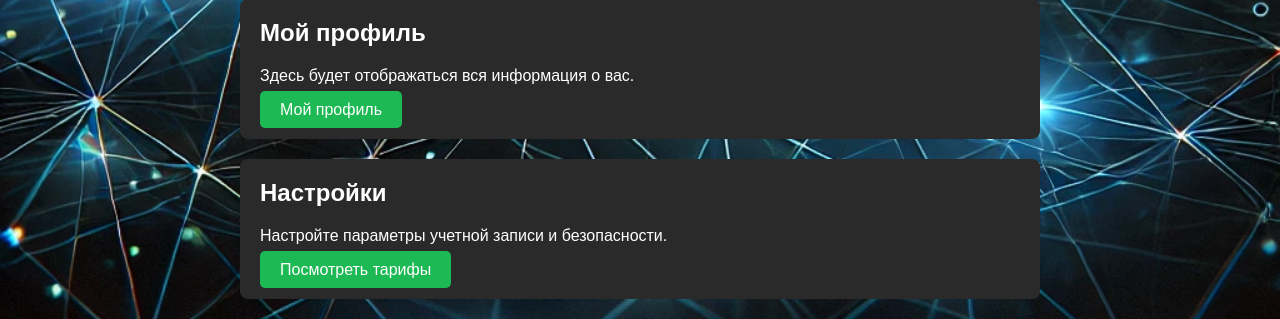
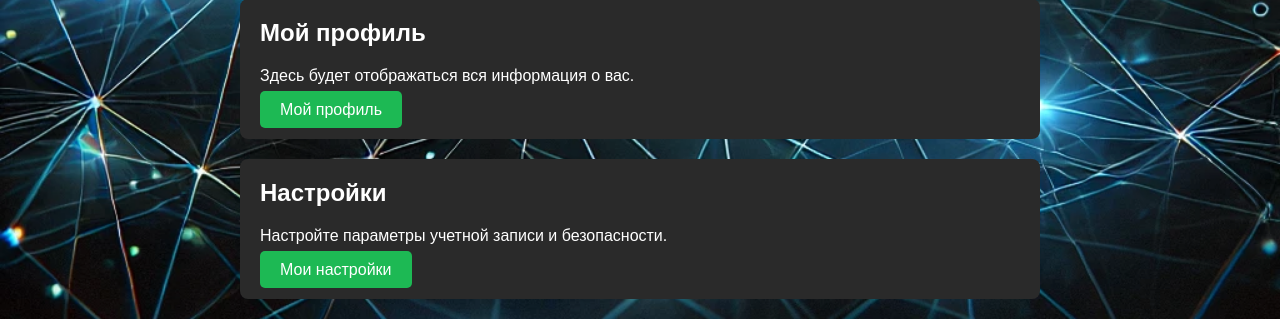
Before and after one commit to Pro100kir2/ghost-vpn, a Flask app: page /profile in a window 1280 px wide. Shown: the part 481-800 px from the top of the page. Run offline with Flask 3, Linux system fonts and the light colour scheme; the visitor is signed in with stand-in values (Sample User, id 1); some libraries are stand-ins or nearby versions.

Commit message:
new profile

```diff
--- a/templates/profile.html
+++ b/templates/profile.html
@@ -121,19 +121,19 @@
       <div class="profile-section">
         <h2>Текущий тариф</h2>
         <p>Ваш тариф: <strong>Тариф «На разок»</strong></p>
-        <a href="tariff.html" class="cta-button">Посмотреть тарифы</a>
+        <a href="./tariff" class="cta-button">Посмотреть тарифы</a>
       </div>
 
       <div class="profile-section">
         <h2>Мой профиль</h2>
         <p>Здесь будет отображаться вся информация о вас.</p>
-        <a href="my-home-profile.html" class="cta-button"> Мой профиль </a>
+        <a href="./my-home-profile" class="cta-button"> Мой профиль </a>
       </div>
 
       <div class="profile-section">
         <h2>Настройки</h2>
         <p>Настройте параметры учетной записи и безопасности.</p>
-        <a href="setting.html" class="cta-button">Посмотреть тарифы</a>
+        <a href="./setting" class="cta-button">Мои настройки</a>
       </div>
     </section>
   </section>
```
